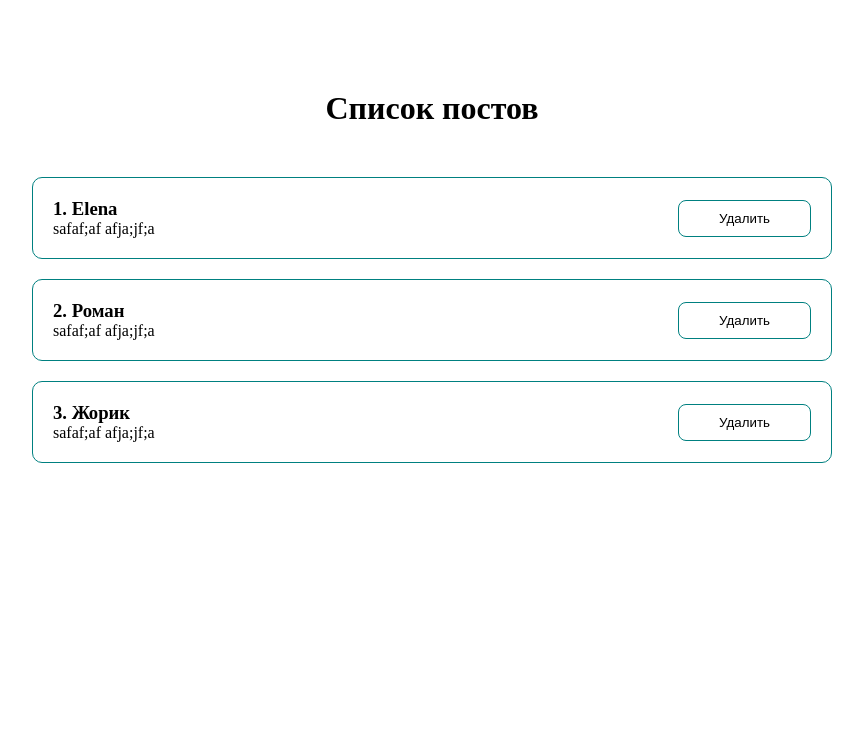
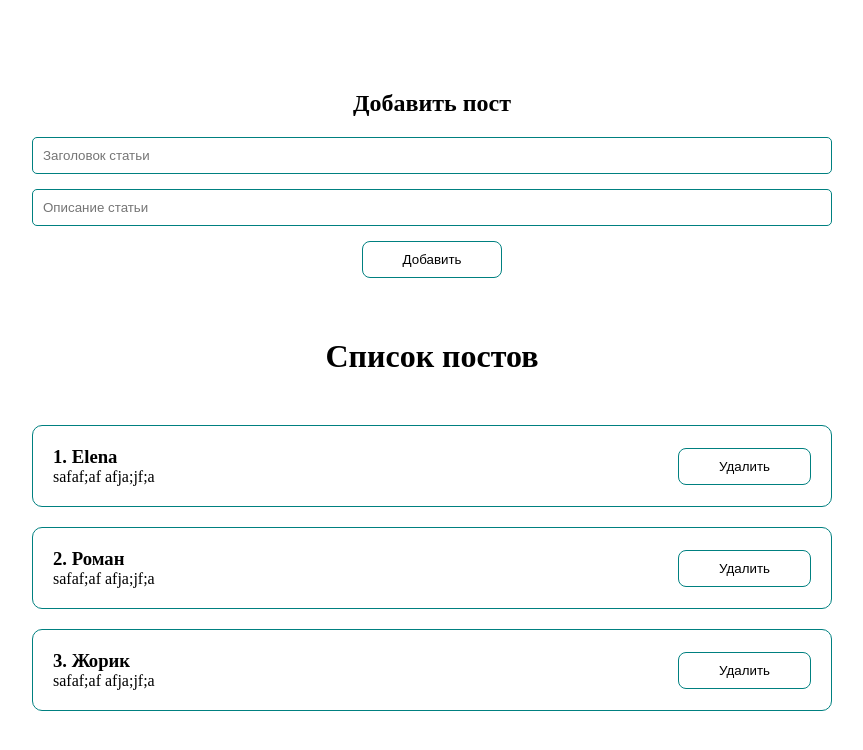
Before and after one commit to Elena-Tkach/stadying-react, a React (Create React App) app: page / in a window 1280 px wide. Shown: the top 750 px of the page, without its empty margins (208-1071 px from the left). Built offline with nearby package versions, Linux system fonts and the light colour scheme; the HTML template or start-up script is replaced by a standard one.

Commit message:
feat: Add logic for adding posts

```diff
--- a/src/App.js
+++ b/src/App.js
@@ -2,15 +2,21 @@ import React, { useState } from "react";
 import PostList from "./components/PostList";
 import { postss } from './consts';
 import cl from './styles/App.module.css'
+import PostForm from "./components/PostForm";
 
 
 
 
 function App() {
-   const [posts, setPosts] = useState(postss);
+  const [posts, setPosts] = useState(postss);
+
+  const createPost = (newPost) => {
+    setPosts([...posts, newPost]);
+  }
 
   return (
     <div className={cl.App}>
+      <PostForm formTitle={ 'Добавить пост'} create={createPost} />
       <PostList posts={ posts} title={'Список постов'} />
     </div>
   );
--- /dev/null
+++ b/src/UI/button/MyButton.jsx
@@ -0,0 +1,12 @@
+import React from 'react';
+import cl from './MyButton.module.css';
+
+const MyButton = ({ children, ...props }) => {
+	return (
+		<>
+			<button {...props} className={cl.button}>{children}</button>
+		</>
+	);
+};
+
+export default MyButton;
--- /dev/null
+++ b/src/UI/button/MyButton.module.css
@@ -0,0 +1,18 @@
+.button {
+	cursor: pointer;
+	border: 1px solid teal;
+	padding: 10px 40px;
+	border-radius: 8px;
+	background: white;
+	transition: all .3s ease-in-out;
+}
+
+.button:hover {
+	background: teal;
+	color: white;
+}
+
+.button .active {
+	background: teal;
+	color: white;
+}
--- /dev/null
+++ b/src/UI/input/MyInput.jsx
@@ -0,0 +1,10 @@
+import React from 'react';
+import cl from './MyInput.module.css';
+
+const MyInput = (props) => {
+	return (
+		<input className={cl.input} {...props} />
+	);
+};
+
+export default MyInput;
--- /dev/null
+++ b/src/UI/input/MyInput.module.css
@@ -0,0 +1,17 @@
+.input {
+	width: 100%;
+	padding: 10px;
+	border-radius: 5px;
+	border: 1px solid teal;
+	background: white;
+	transition: 0.3s;
+	outline: none;
+	margin-bottom: 15px;
+}
+
+.input:hover,
+.input:focus {
+
+	border: 1px solid white;
+	background: rgba(0, 128, 128, 0.141);
+}
--- /dev/null
+++ b/src/components/PostForm.jsx
@@ -0,0 +1,42 @@
+import React, { useState } from 'react';
+import MyInput from "../UI/input/MyInput";
+import MyButton from "../UI/button/MyButton";
+
+
+const PostForm = ({ formTitle, create }) => {
+	const [post, setPost] = useState({ title: '', subtitle: '' });
+
+	const addNewPost = (e) => {
+		e.preventDefault();
+		const newPost = {
+			...post, id: Date.now()
+		};
+		create(newPost);
+		setPost({ title: '', subtitle: '' });
+	}
+	return (
+		<>
+			<h2 style={{ marginBottom: '20px' }}>{formTitle}</h2>
+
+			<form style={{marginBottom: '60px'}}>
+			<fieldset style={{border: 'none'}}>
+					<MyInput
+						value={post.title}
+						onChange={e => setPost({ ...post, title: e.target.value })}
+				      type="text"
+						placeholder="Заголовок статьи"
+				   />
+					<MyInput
+					   value={post.subtitle}
+						onChange={e => setPost({ ...post, subtitle: e.target.value })}
+						type="text"
+						placeholder="Описание статьи"
+					/>
+			</fieldset>
+			<MyButton onClick={addNewPost}>Добавить</MyButton>
+			</form>
+		</>
+	);
+};
+
+export default PostForm;
--- a/src/components/PostItem.jsx
+++ b/src/components/PostItem.jsx
@@ -1,4 +1,5 @@
 import React from 'react';
+import MyButton from '../UI/button/MyButton';
 import cl from '../styles/App.module.css';
 
 
@@ -7,11 +8,12 @@ const PostItem = (props) => {
 	return (
 		 <li className={cl.post}>
         <div className={cl.post__content}>
-				<h3>{props.post.id}. {props.post.title}</h3>
+				<h3>{props.number}. {props.post.title}</h3>
 				<p>{props.post.subtitle}</p>
         </div>
-        <div className="post__btns">
-          <button className={cl.button}>Удалить</button>
+      <div className="post__btns">
+        <MyButton>Удалить</MyButton>
+          {/* <button className={cl.button}>Удалить</button> */}
         </div>
      </li>
 	);
--- a/src/components/PostList.jsx
+++ b/src/components/PostList.jsx
@@ -3,13 +3,12 @@ import PostItem from './PostItem';
 import cl from '../styles/App.module.css';
 
 const PostList = ({ posts, title }) => {
-	console.log(posts);
 	return (
 		<>
 			<h1 style={{ marginBottom: '50px' }}>{title}</h1>
 			<ul className={cl.list}>
-			{posts.map((post) =>
-				<PostItem post={post} key={post.id} />
+			{posts.map((post, index) =>
+				<PostItem number={index + 1} post={post} key={post.id} />
 				)}
 			</ul>
 		</>
--- a/src/styles/App.module.css
+++ b/src/styles/App.module.css
@@ -28,21 +28,7 @@
 }
 
 
-.button {
-	cursor: pointer;
-	border: 1px solid teal;
-	padding: 10px 40px;
-	border-radius: 8px;
-	background: white;
-	transition: all .3s ease-in-out;
+
+.fieldset {
+	border: none;
 }
-
-.button:hover {
-	background: teal;
-	color: white;
-}
-
-.button .active {
-	background: teal;
-	color: white;
-}
```
